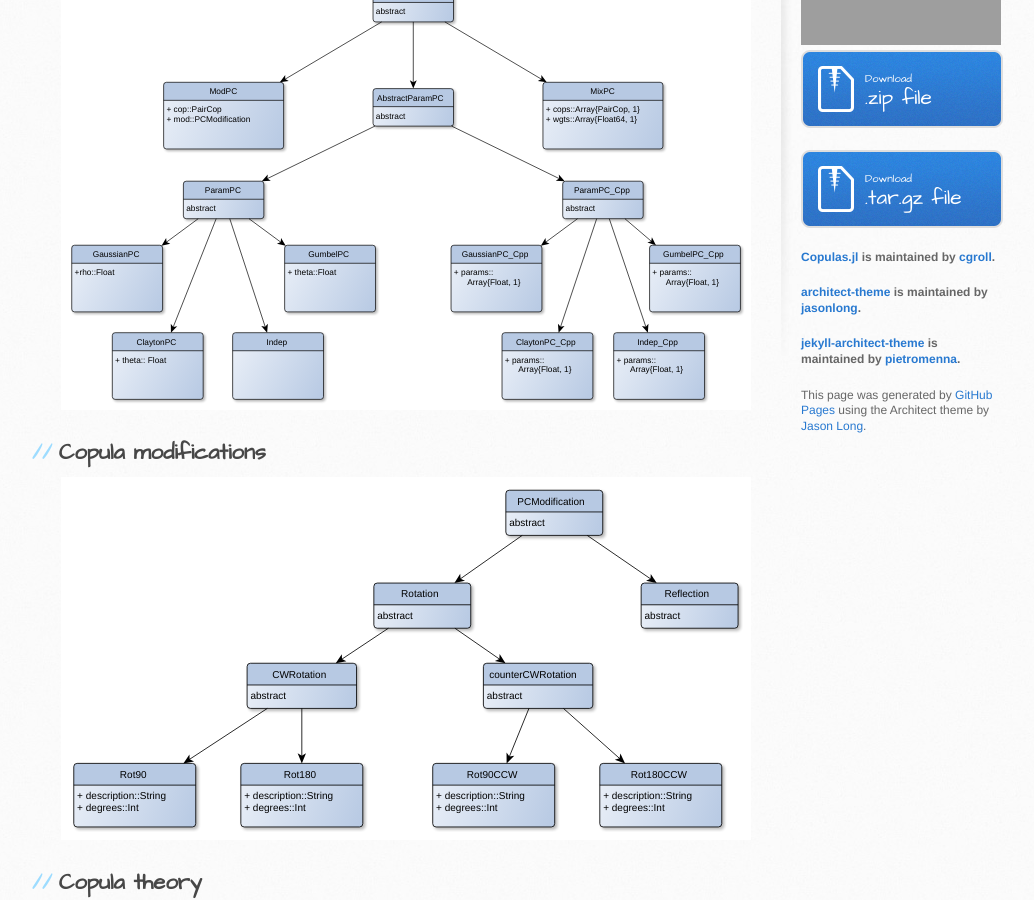
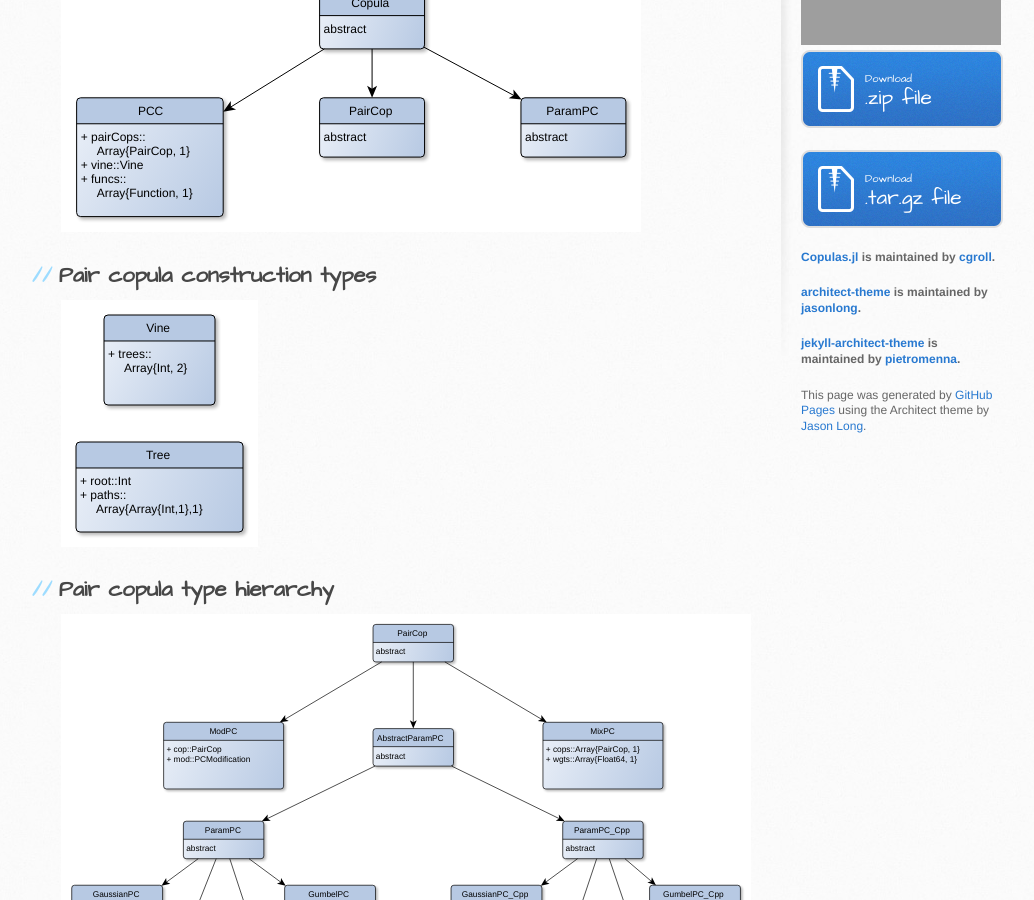
Before and after one commit to JuliaFinMetriX/Copulas.jl, a Jekyll site: the page built from index.md, in a window 1280 px wide and 900 px high, scrolled down 380 px. Shown: the whole window, without its empty margins (109-1143 px from the left). Built offline with Jekyll 4.4.1, drawn with Linux system fonts in a browser that asks for light colours.

Commit message:
type graphics added

```diff
--- a/index.md
+++ b/index.md
@@ -7,6 +7,17 @@ Documentation
 
 Type hierarchy
 --------------
+
+![Type hierarchy](pics/cop_type_hierarchy.svg)
+
+Pair copula construction types
+-------------------------------
+
+![PCC](pics/vine_types.svg)
+
+
+Pair copula type hierarchy
+--------------------------
 
 ![Type hierarchy](pics/type_graph.svg)
 
```
Also changed, not shown: pics/cop_type_hierarchy.svg (added), pics/vine_types.svg (added), 2 other files.
